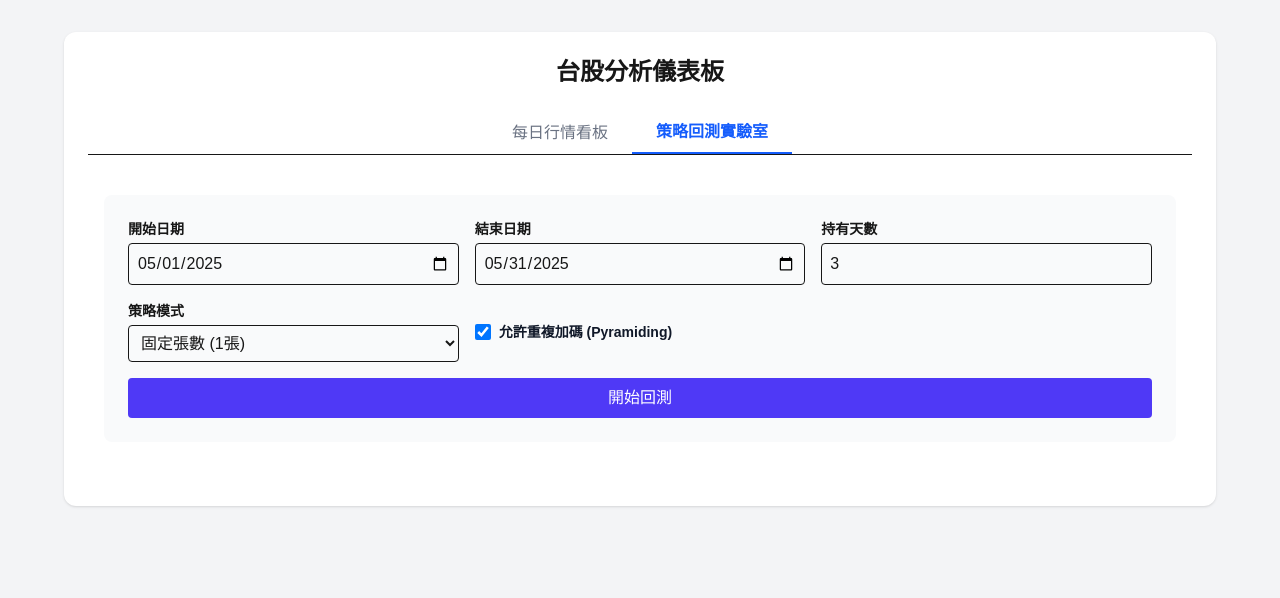
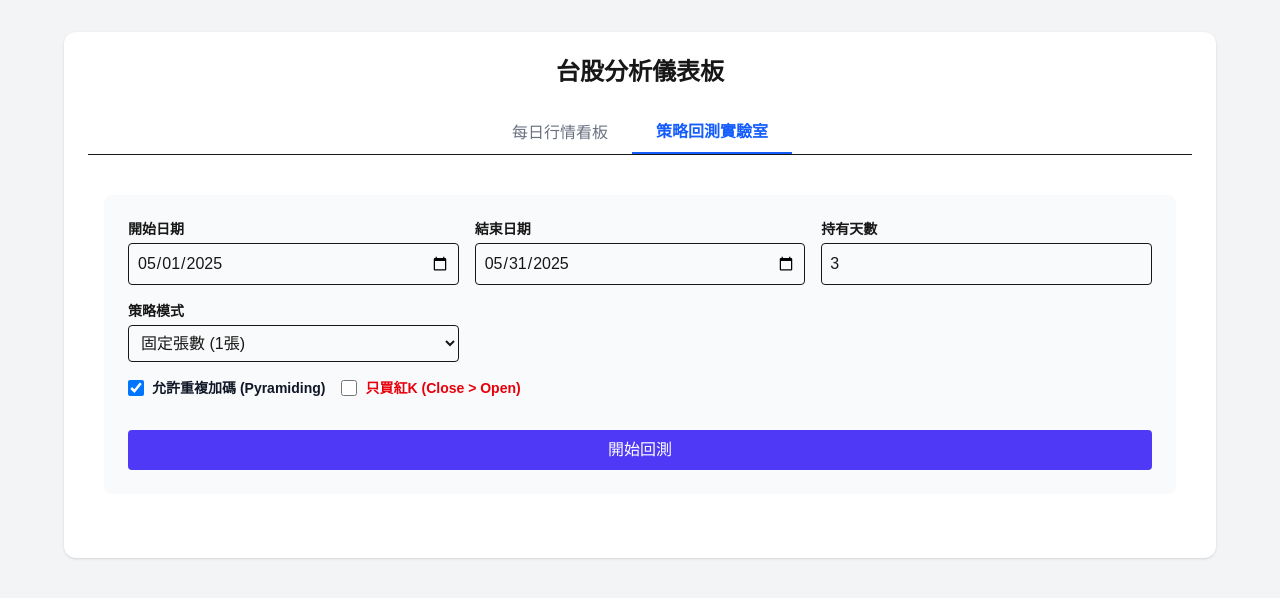
Before and after one commit to lordleeber/my_stock_project, a Next.js app in the folder frontend/: page / in a window 1280 px wide. Both pictures are taken after a click on the button "策略回測實驗室". Shown: the top 598 px of the page. Built offline with nearby package versions, Linux system fonts and the light colour scheme.

Commit message:
Feat: Add Red Candle filter to backtesting system
- Backend: Implement 'only_red_candle' filter logic (Close > Open)
- Frontend: Add 'Only Red Candle' checkbox to Backtest UI
- Improve: Successfully increased win rate and ROI in tests

```diff
--- a/frontend/src/app/page.tsx
+++ b/frontend/src/app/page.tsx
@@ -41,6 +41,7 @@ export default function Home() {
   const [btCapital, setBtCapital] = useState(100000);
   const [btHoldDays, setBtHoldDays] = useState(3);
   const [btPyramiding, setBtPyramiding] = useState(true);
+  const [btOnlyRedCandle, setBtOnlyRedCandle] = useState(false);
   const [btResult, setBtResult] = useState<any>(null);
   const [btLoading, setBtLoading] = useState(false);
 
@@ -101,7 +102,8 @@ export default function Home() {
           strategy_mode: btMode,
           capital: btCapital,
           hold_days: btHoldDays,
-          allow_pyramiding: btPyramiding
+          allow_pyramiding: btPyramiding,
+          only_red_candle: btOnlyRedCandle
         })
       });
       if (!res.ok) throw new Error("回測執行失敗");
@@ -283,6 +285,7 @@ export default function Home() {
                   <input type="number" value={btCapital} onChange={(e)=>setBtCapital(Number(e.target.value))} className="w-full border p-2 rounded"/>
                 </div>
               )}
+              <div className="flex items-center space-x-4 md:col-span-3">
                 <div className="flex items-center">
                   <input
                     id="pyramiding"
@@ -293,7 +296,18 @@ export default function Home() {
                   />
                   <label htmlFor="pyramiding" className="ml-2 block text-sm font-bold text-gray-900">允許重複加碼 (Pyramiding)</label>
                 </div>
-              <div className="flex items-end md:col-span-3">
+                <div className="flex items-center">
+                  <input
+                    id="onlyRedCandle"
+                    type="checkbox"
+                    checked={btOnlyRedCandle}
+                    onChange={(e)=>setBtOnlyRedCandle(e.target.checked)}
+                    className="w-4 h-4 text-blue-600 border-gray-300 rounded focus:ring-blue-500"
+                  />
+                  <label htmlFor="onlyRedCandle" className="ml-2 block text-sm font-bold text-red-600">只買紅K (Close &gt; Open)</label>
+                </div>
+              </div>
+              <div className="flex items-end md:col-span-3 mt-4">
                 <button onClick={runBacktest} disabled={btLoading} className="w-full bg-indigo-600 text-white px-6 py-2 rounded hover:bg-indigo-700 disabled:bg-gray-400">
                   {btLoading ? "回測中..." : "開始回測"}
                 </button>
```
Also changed, not shown: 1 other file (tests, documents, lock files or other folders). Lines whose indentation alone changed are shown as unchanged.
